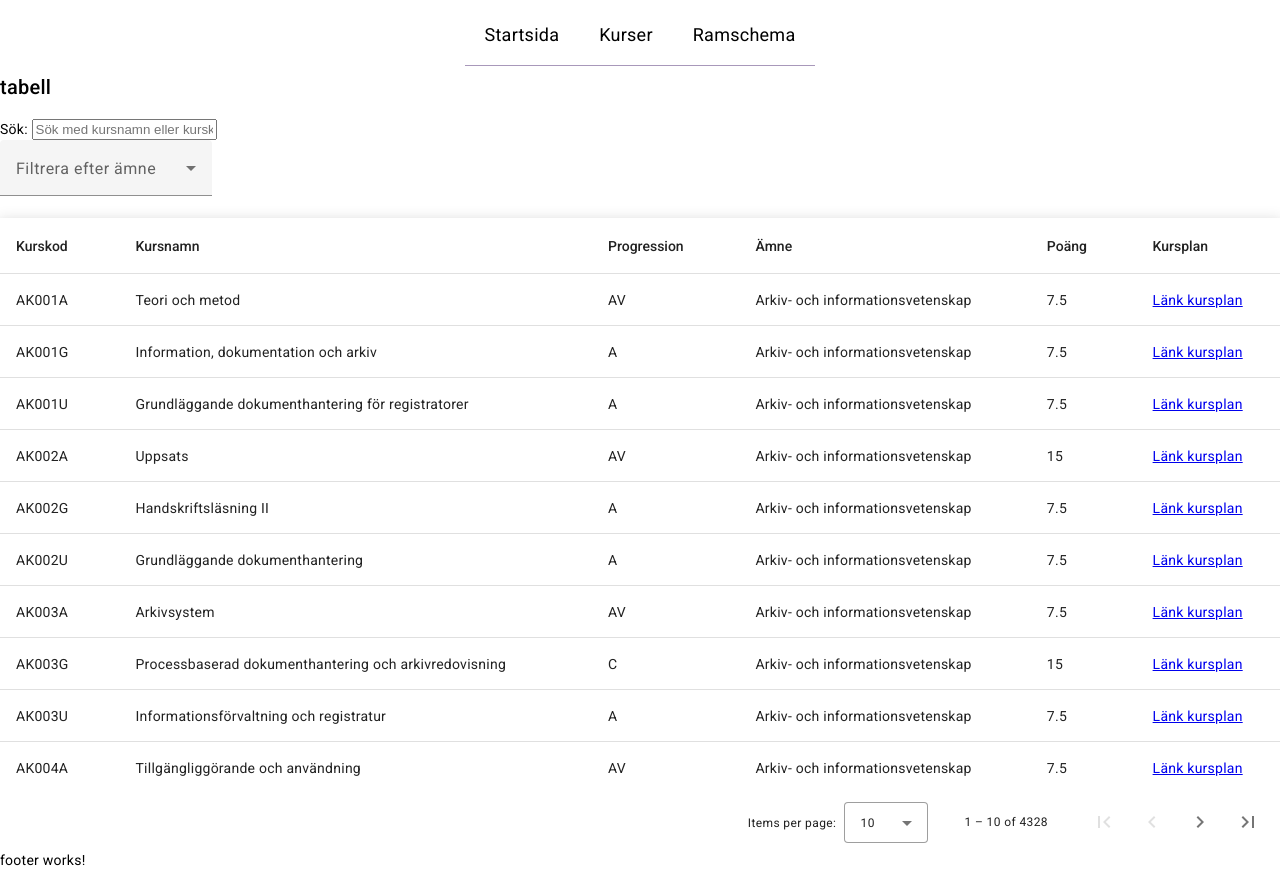
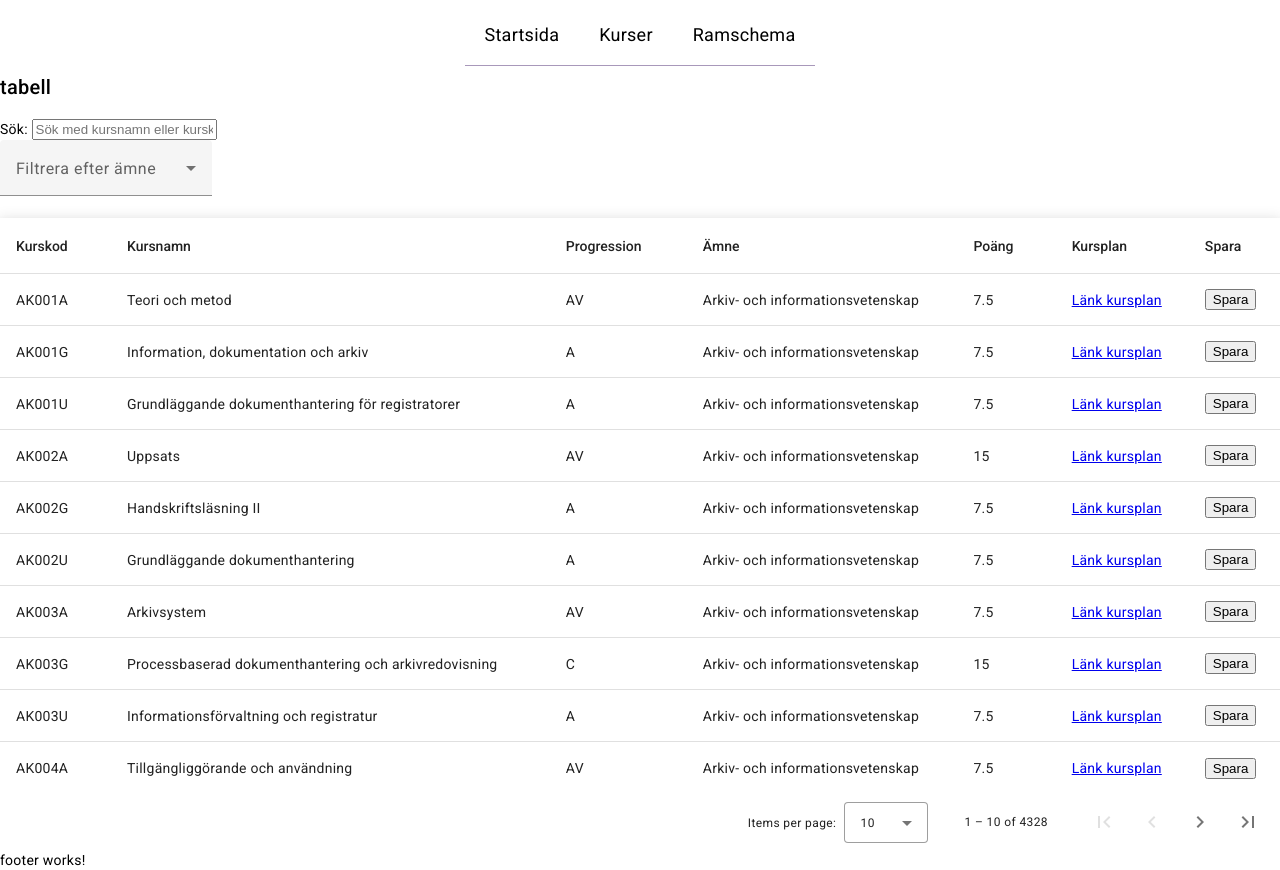
Before and after one commit to SabinaLiljestrom/dt208g-projekt, an Angular app: page /courses in a window 1280 px wide. Built offline with nearby package versions, Linux system fonts and the light colour scheme.

Commit message:
lagt till save i displayedcolumns, skapat en metod i komponenten och uppdaterat html för att vid klick på spara knapp spara den kursen till localstorage och ge en alert att det är sparat

```diff
--- a/src/app/courses/courses.component.html
+++ b/src/app/courses/courses.component.html
@@ -64,7 +64,11 @@
     </th>
     <td mat-cell *matCellDef="let element"><a [href]="element.syllabus">Länk kursplan</a></td>
   </ng-container>
-
+  <!-- spara kolumn -->
+  <ng-container matColumnDef="save">
+    <th mat-header-cell *matHeaderCellDef> Spara </th>
+    <td mat-cell *matCellDef="let element"><button mat-button (click)="saveCourse(element)">Spara</button></td>
+  </ng-container>
   <tr mat-header-row *matHeaderRowDef="displayedColumns"></tr>
   <tr mat-row *matRowDef="let row; columns: displayedColumns;"></tr>
 </table>
--- a/src/app/courses/courses.component.ts
+++ b/src/app/courses/courses.component.ts
@@ -18,7 +18,7 @@ import { FormsModule } from '@angular/forms';
   imports: [CommonModule, MatTableModule, MatSortModule, MatPaginatorModule, MatSelectModule, MatFormFieldModule, FormsModule],
 })
 export class CoursesComponent implements AfterViewInit {
-  displayedColumns: string[] = ['courseCode', 'courseName', 'progression', 'subject', 'points', 'syllabus']; //olika kolumner i tabellen
+  displayedColumns: string[] = ['courseCode', 'courseName', 'progression', 'subject', 'points', 'syllabus', 'save']; //olika kolumner i tabellen
   dataSource = new MatTableDataSource<Course>([]);
   subjects: string[] = []; // Array för att hålla unika ämnen
   courses: Course[] = [];
@@ -32,22 +32,19 @@ export class CoursesComponent implements AfterViewInit {
   ngAfterViewInit() {
     this.coursesService.getCourses().subscribe(courses => {
       this.dataSource.data = courses;
-      this.courses = courses;
-      this.searchedCourses = courses;
       this.dataSource.sort = this.sort;
       this.dataSource.paginator = this.paginator;
       this.paginator.pageSize = 10;
-
-      // Hämta unika ämnen
-      this.subjects = [...new Set(courses.map(course => course.subject))];
-      console.log('Subjects:', this.subjects); // Loggar ämnena i arrayen
+      this.subjects = [...new Set(courses.map(course => course.subject))]; // Hämta unika ämnen
     });
   }
 
+/** filtrering dropdown meny ämne **/
   applyFilter(subject: string) {
     this.dataSource.filterPredicate = (data: Course, filter: string) => data.subject === filter;
     this.dataSource.filter = subject;
   }
+   /** filtrering sökruta **/
   applySearch(): void {
     const filterValueLower = this.filterValue.trim().toLowerCase();
     this.dataSource.filter = filterValueLower;
@@ -56,7 +53,14 @@ export class CoursesComponent implements AfterViewInit {
              data.courseName.toLowerCase().includes(filter);
     };
   }
-  /** sortering **/
+  /** spara knapp **/
+  saveCourse(course: Course): void {
+    const savedCourses = JSON.parse(localStorage.getItem('savedCourses') || '[]');
+    savedCourses.push(course);
+    localStorage.setItem('savedCourses', JSON.stringify(savedCourses));
+    alert('Kurs sparad!');
+  }
+  /** om sortering ändras  **/
   announceSortChange(sortState: Sort) {
     if (sortState.direction) {
       this._liveAnnouncer.announce(`Sorted ${sortState.direction}ending`);
```
